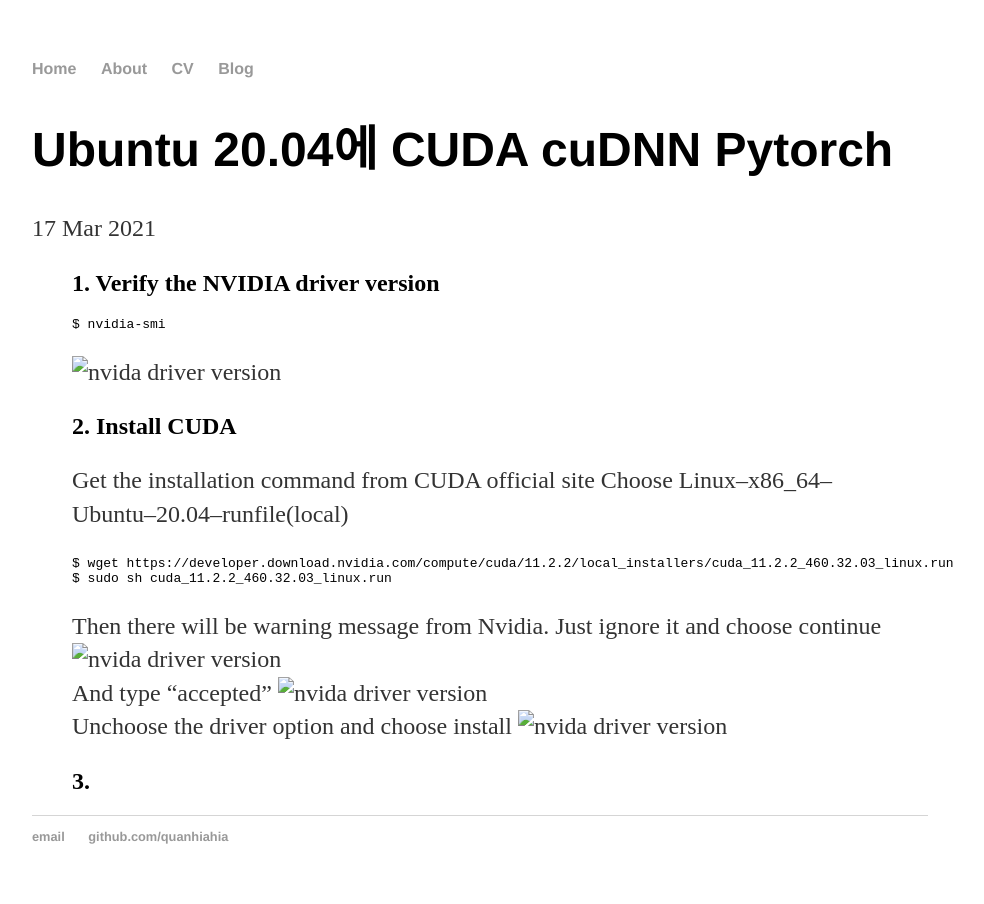
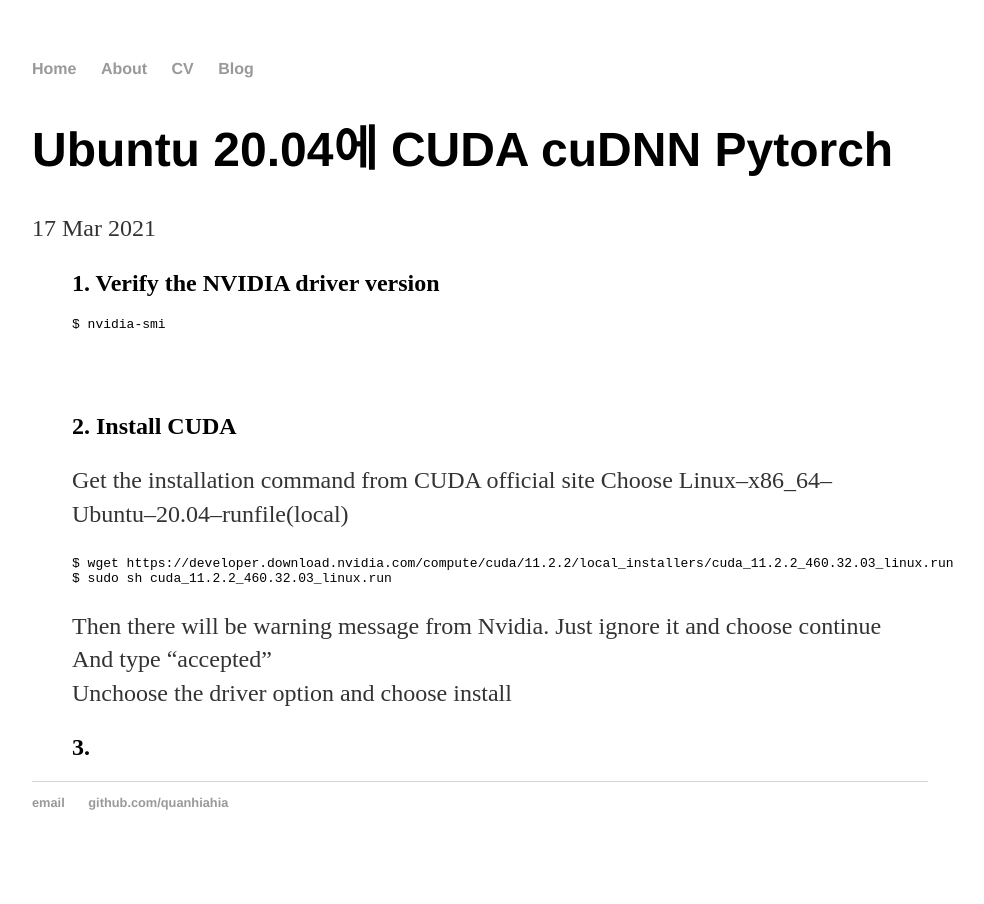
Before and after one commit to quanhiahia/quanhiahia.github.io, a Jekyll site: the page built from _posts/2021-03-17-First-blog.md, in a window 1280 px wide. Shown: the whole page, without its empty margins (160-1144 px from the left). Built offline with Jekyll 4.4.1, drawn with Linux system fonts in a browser that asks for light colours.

Commit message:
Update 2021-03-17-First-blog.md

````diff
--- a/_posts/2021-03-17-First-blog.md
+++ b/_posts/2021-03-17-First-blog.md
@@ -8,7 +8,7 @@ date: 2021-03-17
 > ```
 > $ nvidia-smi
 > ```
-> ![nvida driver version](/_img/1.png)
+> ![](/_img/1.png)
 >
 > ## 2. Install CUDA
 > Get the installation command from CUDA official site
@@ -18,9 +18,9 @@ date: 2021-03-17
 > $ sudo sh cuda_11.2.2_460.32.03_linux.run
 > ```
 > Then there will be warning message from Nvidia. Just ignore it and choose continue
-> ![nvida driver version](/_img/2.png)
+> ![](/_img/2.png)
 > And type "accepted"
-> ![nvida driver version](/_img/3.png)
+> ![](/_img/3.png)
 > Unchoose the driver option and choose install
-> ![nvida driver version](/_img/4.png)
+> ![](/_img/4.png)
 > ## 3.
````
